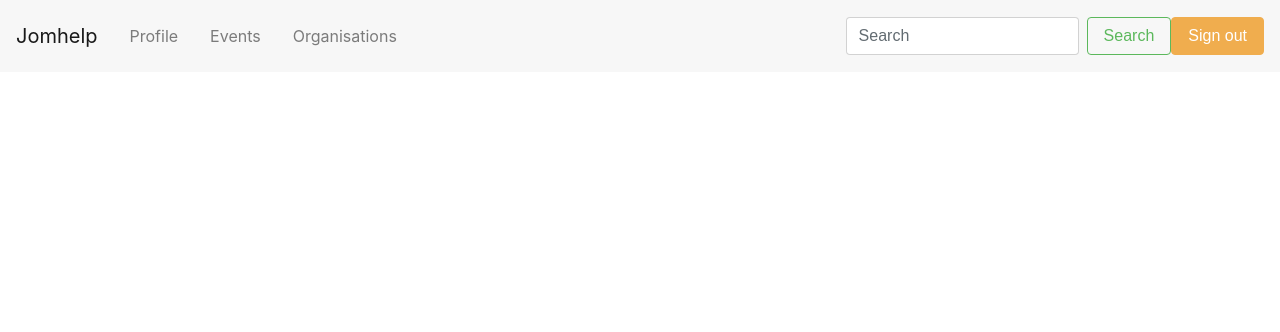
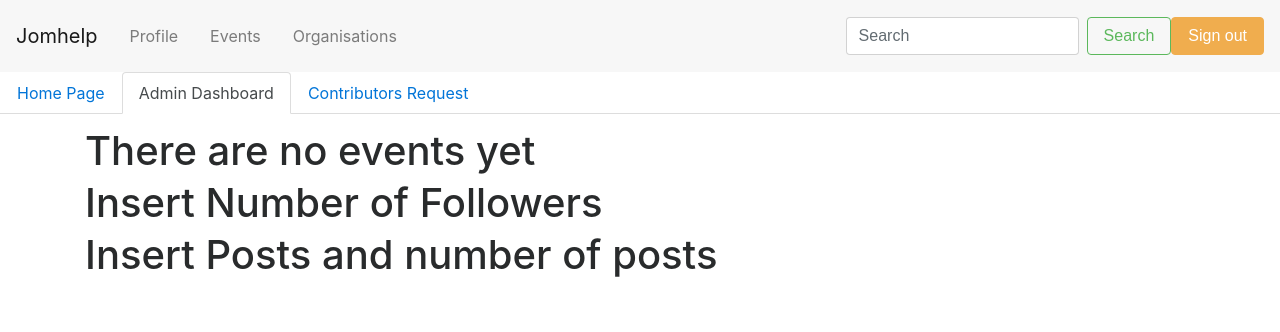
Before and after one commit to Aryailia/Jomhelp-Simplecause-, a Rails app: page /organisations/1/admin_dashboard in a window 1280 px wide. Shown: the top 332 px of the page. Run offline with Rails 7, Linux system fonts and the light colour scheme; a user stored in the database is signed in; tables that the repository leaves empty hold one stand-in row (values such as "Sample post"); style sheets or scripts are compiled from the project's sources; some libraries are stand-ins or nearby versions.

Commit message:
some real css

```diff
--- a/app/assets/stylesheets/application.scss
+++ b/app/assets/stylesheets/application.scss
@@ -1,2 +1,7 @@
 
 /*put global stylesheet here*/
+
+.container {
+	padding-top: 15px ;
+
+}
--- a/app/controllers/organisations_controller.rb
+++ b/app/controllers/organisations_controller.rb
@@ -31,6 +31,12 @@ class OrganisationsController < ApplicationController
 
   # GET /organisations/1/edit
   def edit
+    @organisation = Organisation.find(params[:id])
+    if !contributor?(@organisation)
+      if !@contributor.admin?
+        redirect_to organisation_path(@organisation)
+      end
+    end
   end
 
   # POST /organisations
@@ -44,6 +50,8 @@ class OrganisationsController < ApplicationController
         if @organisation.save
           a = Contributor.new(organisation_id: @organisation.id, user_id: current_user.id, role: 2, approval_request: true)
           a.save
+          b = Follow.new(organisation_id: @organisation.id, user_id: current_user.id)
+          b.save
           format.html { redirect_to @organisation, notice: 'Organisation was successfully created.' }
           format.json { render :show, status: :created, location: @organisation }
         else
--- a/app/helpers/application_helper.rb
+++ b/app/helpers/application_helper.rb
@@ -1,2 +1,7 @@
 module ApplicationHelper
+	def events(organisation)
+		@events = organisation.events
+		@past_events = @events.where("end_date < ?", Time.now)
+		@upcoming_events = @events.where("end_date >", Time.now)
+	end
 end
--- a/app/views/organisations/_form.html.erb
+++ b/app/views/organisations/_form.html.erb
@@ -37,6 +37,6 @@
       <%= form.text_field :description, type: "text" %>
     </div>
 
-    <%= form.submit %>
+    <%= form.submit 'Update Orgnisation Profile', :class => "btn btn-outline-success" %>
   </div>
 <% end %>
--- a/app/views/organisations/admin_dashboard.html.erb
+++ b/app/views/organisations/admin_dashboard.html.erb
@@ -1,9 +1,26 @@
+
+<ul class="nav nav-tabs">
+	<li class="nav-item">
+    <%= link_to 'Home Page', organisation_path(@organisation), :class => "nav-link" %>
+  </li>
+  <li class="nav-item">
+    <%= link_to 'Admin Dashboard', admin_dashboard_path(@organisation), :class => "nav-link active" %>
+  </li>
+  <li class="nav-item">
+    <%= link_to 'Contributors Request', unapproved_contributors_path(@organisation), :class => "nav-link" %>
+  </li>
+  <% if @contributor.admin?%>
+	  <li class="nav-item">
+	    <%= link_to 'Edit', edit_organisation_path(@organisation), :class => "nav-link" %>
+	  </li>
+	  <li class="nav-item">
+	    <%= link_to 'View Contributors', organisation_contributors_path(@organisation), :class => "nav-link" %>
+	  </li>
+  <% end %>
+</ul>
+
 <div class = "container" >
-
-	<% if @contributor.admin?%>
-		<%= link_to 'Edit', edit_organisation_path(@organisation) %>
-		<%= link_to 'Destroy', @organisation, method: :delete, data: { confirm: 'Are you sure? You are deleting the whole organisation page' } %>
-		<%= link_to 'View Contributors', organisation_contributors_path(@organisation) %>
-	<% end %>
-
+	<h1> There are no events yet </h1>
+	<h1> Insert Number of Followers </h1>
+	<h1> Insert Posts and number of posts </h1>
 </div>
```
Also changed, not shown: app/controllers/contributors_controller.rb (+5 -2 lines), app/views/contributors/index.html.erb (+20 -0 lines), app/views/contributors/unapproved_contributors.html.erb (+20 -1 lines), app/views/organisations/edit.html.erb (+25 -4 lines), app/views/organisations/show.html.erb (+32 -4 lines).
